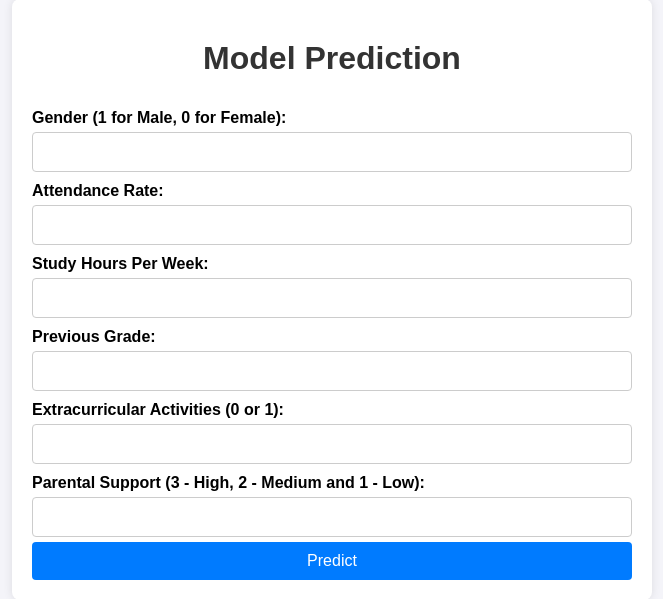
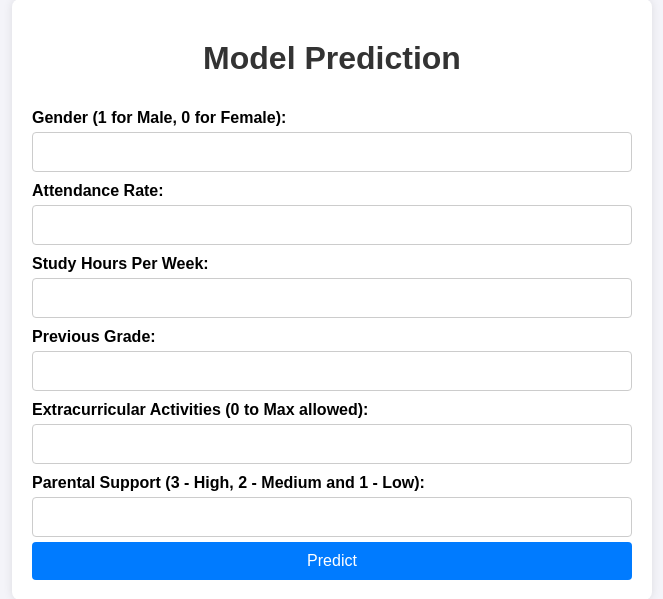
Before and after one commit to Divyanshu-Sri316/Student-Performance-Report, a Flask app: page / in a window 1280 px wide. Shown: the part 51-650 px from the top of the page, without its empty margins (308-971 px from the left). Run offline with Flask 3, Linux system fonts and the light colour scheme.

Commit message:
changes made

```diff
--- a/templates/index.html
+++ b/templates/index.html
@@ -72,7 +72,7 @@
             <label for="PreviousGrade">Previous Grade:</label>
             <input type="number" id="PreviousGrade" name="PreviousGrade" required>
 
-            <label for="ExtracurricularActivities">Extracurricular Activities (0 or 1):</label>
+            <label for="ExtracurricularActivities">Extracurricular Activities (0 to Max allowed):</label>
             <input type="number" id="ExtracurricularActivities" name="ExtracurricularActivities" required>
 
             <label for="ParentalSupport">Parental Support (3 - High, 2 - Medium and 1 - Low):</label>
```
